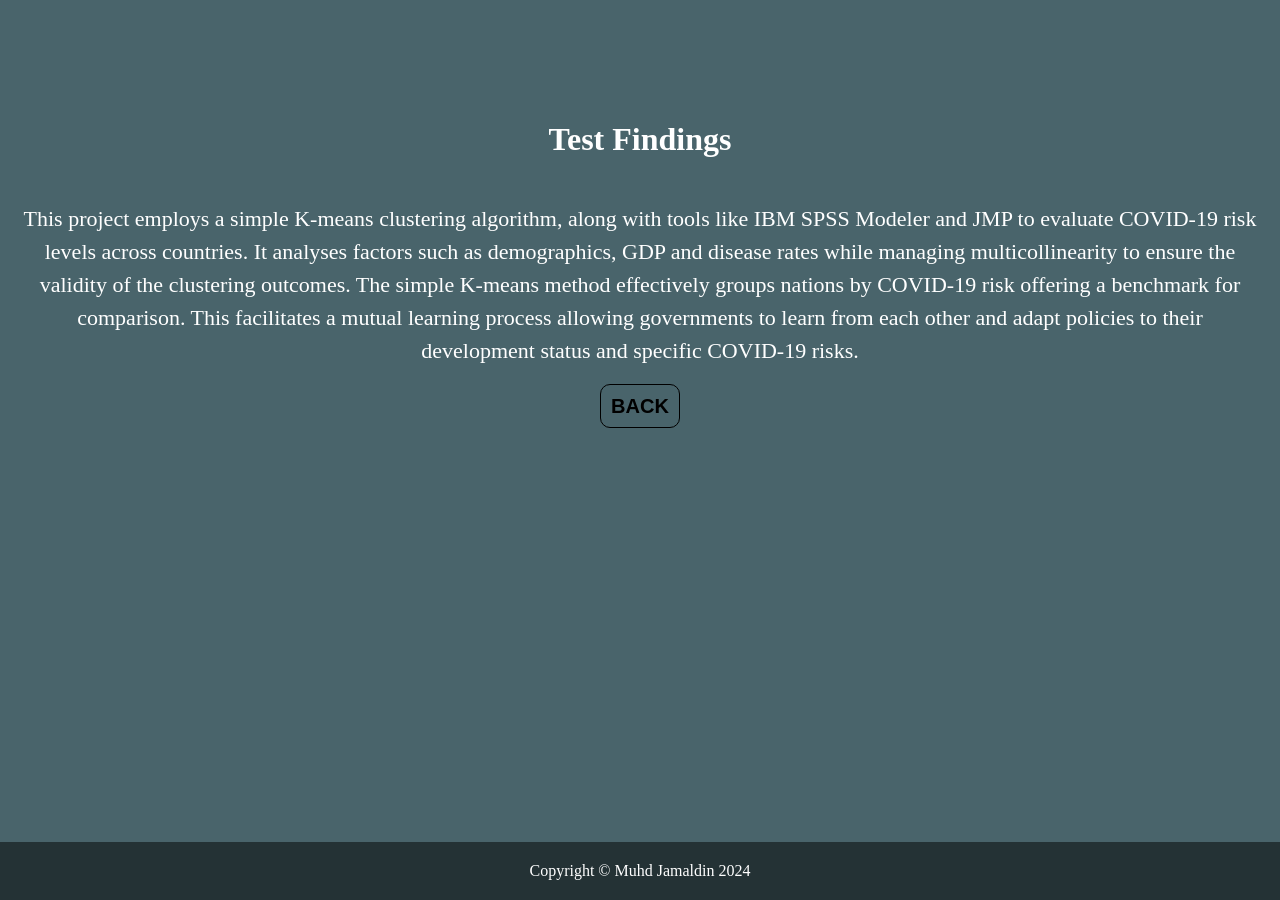
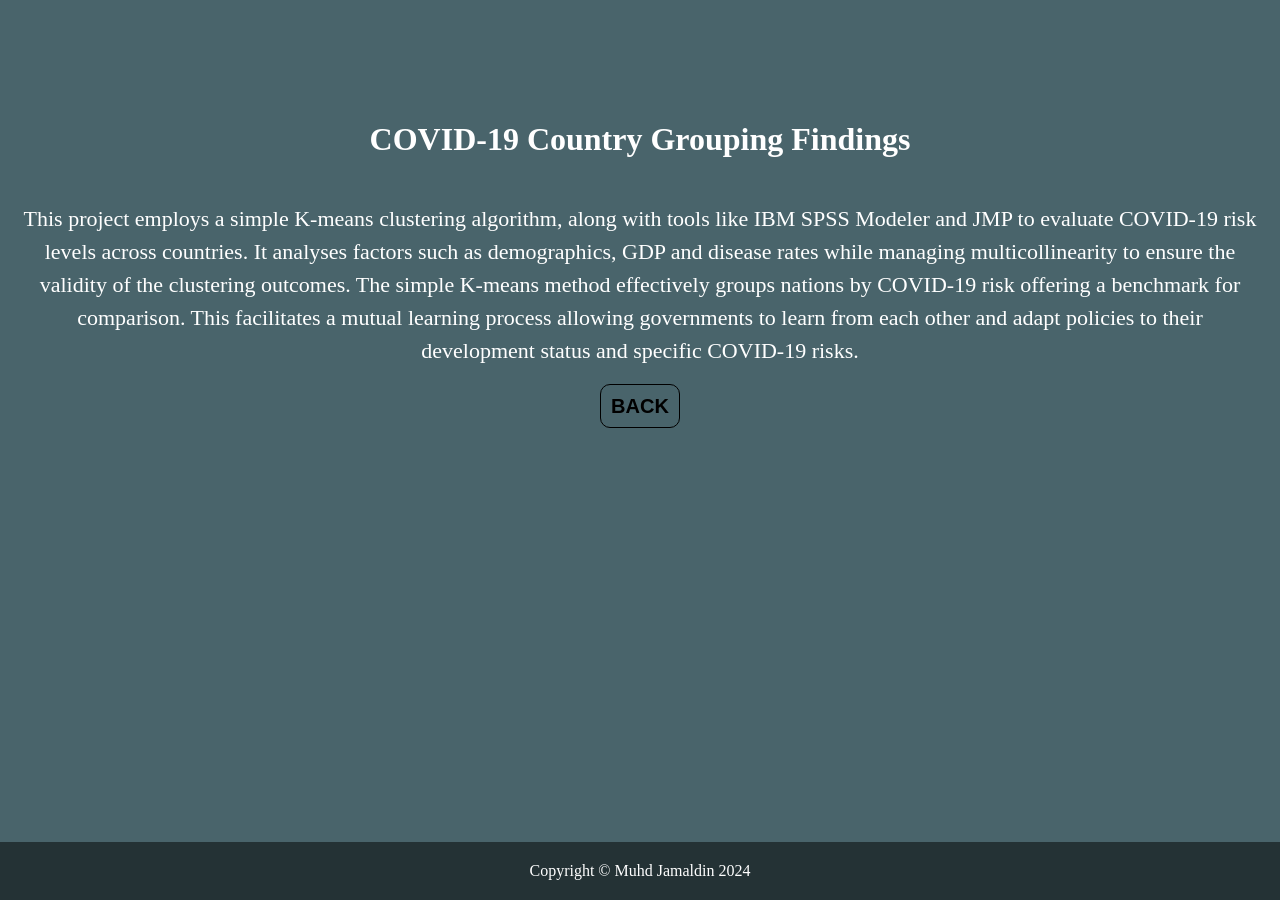
Before and after one commit to Md-Khid/Md-Khid, a Jekyll site: the page 1.html, which Jekyll copies as it is, in a window 1280 px wide. Built offline with Jekyll 4.4.1, drawn with Linux system fonts in a browser that asks for light colours.

Commit message:
Update 1.html

```diff
--- a/1.html
+++ b/1.html
@@ -3,7 +3,7 @@
 <head>
     <meta charset="UTF-8">
     <meta name="viewport" content="width=device-width, initial-scale=1.0">
-    <title>Test3</title>
+    <title>COVID-19 Country Grouping</title>
     <style>
         html, body {
             height: 100%; /* Set the height to take full viewport height */
@@ -64,7 +64,7 @@
         <div class="container">
             <div class="row">
                 <div class="col-md-8 col-md-offset-2">
-                    <h1 class="brand-heading">Test Findings</h1>
+                    <h1 class="brand-heading">COVID-19 Country Grouping Findings</h1>
                 </div>
             </div>
         </div>
```
